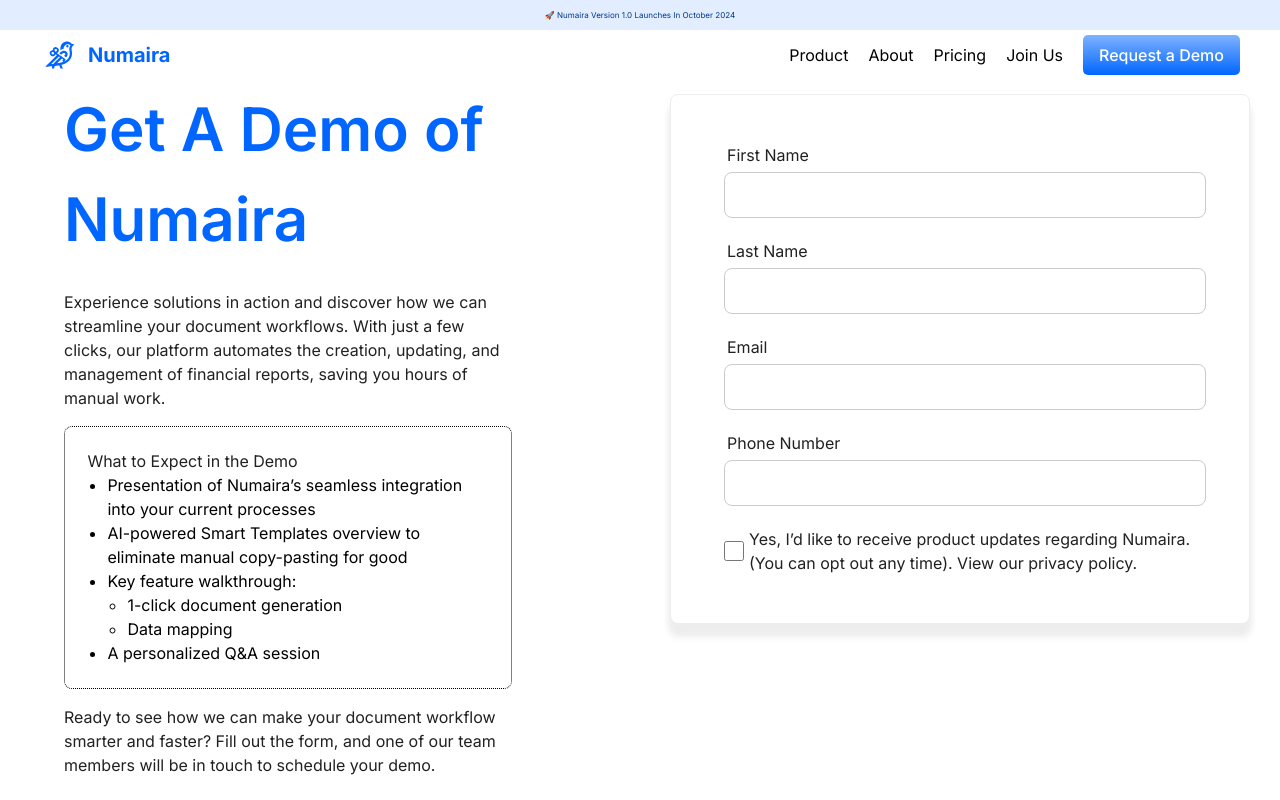
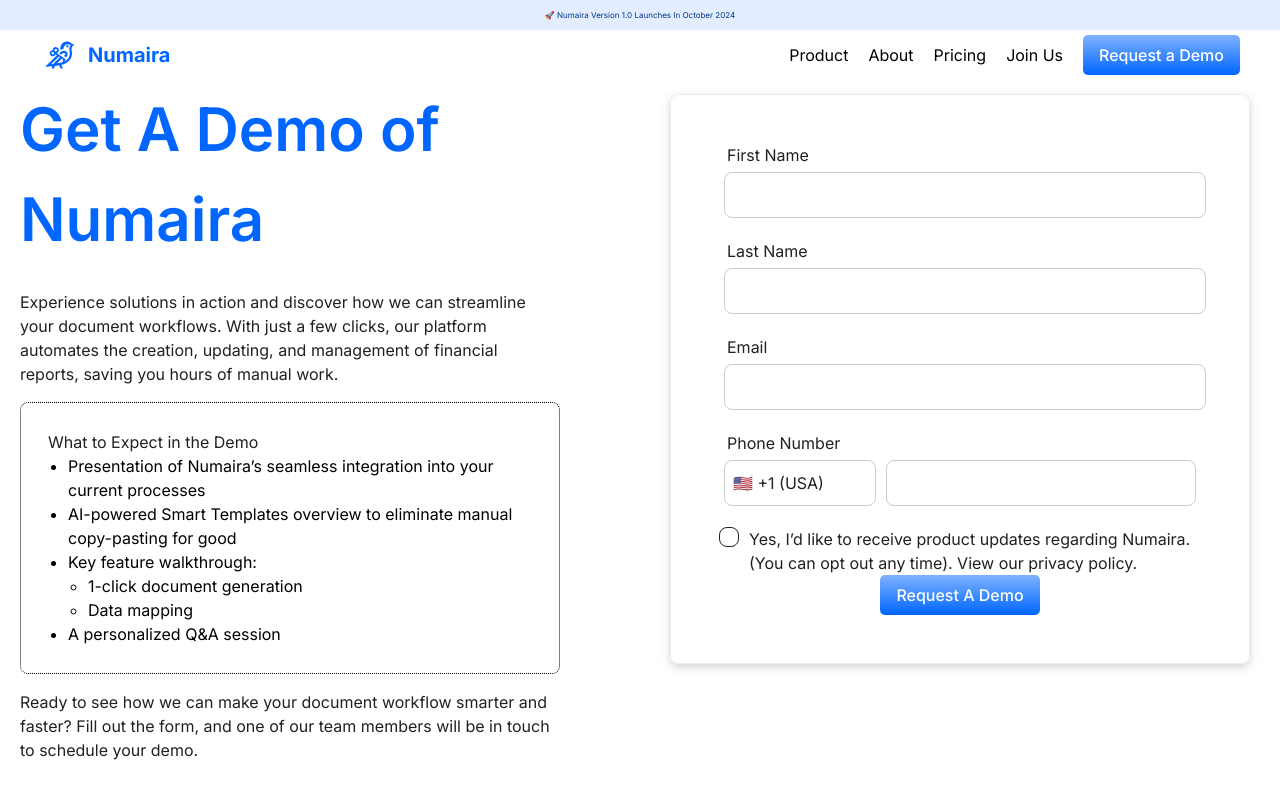
Before and after one commit to Yunzez/numaira, a Next.js app in the folder numaira_landing/: page /demo in a window 1280 px wide. Shown: the top 800 px of the page. Built offline with nearby package versions, Linux system fonts and the light colour scheme.

Commit message:
quick fix on hydration

```diff
--- a/numaira_landing/next.config.mjs
+++ b/numaira_landing/next.config.mjs
@@ -1,13 +1,13 @@
 /** @type {import('next').NextConfig} */
 const nextConfig = {
   async rewrites() {
-      // this is used to customize the routing of the app to pages folder
+    // This is used to customize the routing of the app to pages folder
     return [
       {
         source: '/:path*',
         destination: '/pages/:path*', // The :path parameter is used here so will not be automatically passed in the query object.
       },
-      ]
+    ];
   },
   webpack(config) {
     config.module.rules.push({
@@ -17,6 +17,10 @@
     config.resolve.alias.canvas = false;
     return config;
   },
+  // Enable styled-components compiler support
+  compiler: {
+    styledComponents: true,
+  },
 };
 
 export default nextConfig;
--- a/numaira_landing/package.json
+++ b/numaira_landing/package.json
@@ -19,6 +19,7 @@
     "@types/node": "^20",
     "@types/react": "^18",
     "@types/react-dom": "^18",
+    "babel-plugin-styled-components": "^2.1.4",
     "eslint": "^8",
     "eslint-config-next": "14.2.4",
     "postcss": "^8",
--- a/numaira_landing/src/app/(pages)/demo/page.tsx
+++ b/numaira_landing/src/app/(pages)/demo/page.tsx
@@ -1,14 +1,18 @@
 "use client";
-import React from "react";
+import React, { useState } from "react";
 import Colors from "@/app/colors";
 import Formats from "@/app/formats";
 import styled from "styled-components";
+import PhoneNumberInput from "@/app/components/phoneNumberInput";
+import { StyledButton } from "@/app/components/styled/StyledButton";
+import RocketSVG from "@/app/asset/rocket.svg";
 const page = () => {
+  const [requestSent, setRequestSent] = useState(false);
   return (
-    <div className="flex justify-start">
+    <div className="md:flex justify-start mt-10">
       <section
-        style={{ maxWidth: "50%", textAlign: "left", paddingRight: "10%", paddingLeft:"5%" }}
-        className="p-5 flex flex-col gap-4"
+        style={{ textAlign: "left" }}
+        className="p-5 flex flex-col gap-4 md:ps-5 md:pe-20 flex-grow md:w-1/2"
       >
         <div
           style={{
@@ -60,8 +64,23 @@
                                     schedule your demo."
         />
       </section>
-      <section style={{ maxWidth: "50%" }} className="p-5">
-        <ContactCard className="p-12">
+      <section className="p-5 flex-grow md:w-1/2">
+        <ContactCard className="p-12" style={{ minHeight: "50vh" }}>
+          {requestSent ? (
+            <div className="flex flex-col justify-center" style={{ minHeight: "50vh" }}>
+              <div className="flex justify-center" >
+                <RocketSVG />
+              </div>
+              <div style={{ fontSize: Formats.displaySM, color: Colors.brand500 }} className="py-5 font-bold">
+                Your request is sent!
+              </div>
+              <div style={{ fontSize: Formats.textSM }}>
+                A Numaira team member will be reaching out to you within 24
+                hours.
+              </div>
+            </div>
+          ) : (
+            <>
               <div className="flex flex-col justify-around gap-4">
                 <div>
                   <div style={{ textAlign: "left" }} className="ps-2">
@@ -97,29 +116,81 @@
                   <div style={{ textAlign: "left" }} className="ps-2">
                     Phone Number
                   </div>
+                  <div className="flex">
+                    <PhoneNumberInput />
                     <CustomInputBox
                       type="tel"
                       id="phoneNumber"
                       style={{ width: "100%" }}
                     />
                   </div>
-            <div className="flex justify-start " style={{ textAlign: "left" }}>
-              <CustomInputBox
-                type="checkbox"
-                id="productUpdates"
-                style={{ maxWidth: "20px" }}
-              />
+                </div>
+                <div
+                  className="flex justify-start "
+                  style={{ textAlign: "left" }}
+                >
+                  <CheckboxContainer htmlFor={"productUpdates"}>
+                    <HiddenCheckbox id={"productUpdates"} />
+                    <CustomCheckbox />
+                  </CheckboxContainer>
+
                   <div>
-                Yes, I’d like to receive product updates regarding Numaira. (You
-                can opt out any time). View our privacy policy.
+                    Yes, I’d like to receive product updates regarding Numaira.
+                    (You can opt out any time). View our privacy policy.
                   </div>
                 </div>
               </div>
+              <StyledButton
+                onClick={() => {
+                  console.log("Request A Demo");
+                  setRequestSent(true);
+                }}
+              >
+                Request A Demo
+              </StyledButton>
+            </>
+          )}
         </ContactCard>
       </section>
     </div>
   );
 };
+
+const CheckboxContainer = styled.label`
+  display: inline-block;
+  position: relative;
+  cursor: pointer;
+  padding-left: 30px; /* Spacing for the custom checkbox */
+  font-size: 16px;
+  user-select: none;
+`;
+
+const HiddenCheckbox = styled.input.attrs({ type: "checkbox" })`
+  position: absolute;
+  opacity: 0;
+  cursor: pointer;
+`;
+
+const CustomCheckbox = styled.span`
+  position: absolute;
+  top: 0;
+  left: 0;
+  height: 20px;
+  width: 20px;
+  background-color: ${Colors.neutral};
+  border-radius: ${Formats.roundmd};
+  border: 1.5px solid ${Colors.neutral1000};
+
+  /* When the checkbox is checked, apply different styles */
+  ${HiddenCheckbox}:checked + & {
+    background-color: ${Colors.brand500};
+    border-color: ${Colors.brand200};
+  }
+`;
+
+const CheckboxLabel = styled.span`
+  margin-left: 8px; /* Adjust if needed */
+`;
 
 const DesTextBlock = ({ text }: { text: string }) => {
   return (
@@ -139,16 +210,18 @@
   background: ${Colors.neutral};
   color: ${Colors.neutral1000};
   border: 1px solid ${Colors.neutral200};
-  box-shadow: 0 12px 10px ${Colors.neutral200}, 0 10px 6px ${Colors.neutral200};
+  box-shadow: 0 4px 12px rgba(0, 0, 0, 0.1), 0 2px 6px rgba(0, 0, 0, 0.08);
+
   border-radius: ${Formats.roundmd};
   margin: 10px;
 `;
+
 
 const CustomInputBox = styled.input`
   width: 100%;
   padding: 10px;
   border-radius: ${Formats.roundmd};
-  border: 1.2px solid ${Colors.neutral300};
+  border: 1.5px solid ${Colors.neutral300};
   margin: 5px;
 `;
 
--- /dev/null
+++ b/numaira_landing/src/app/_document.tsx
@@ -0,0 +1,43 @@
+import Document, { Html, Head, Main, NextScript, DocumentContext } from "next/document";
+import { ServerStyleSheet } from "styled-components";
+
+export default class MyDocument extends Document {
+  static async getInitialProps(ctx: DocumentContext) {
+    const sheet = new ServerStyleSheet();
+    const originalRenderPage = ctx.renderPage;
+
+    try {
+      ctx.renderPage = () =>
+        originalRenderPage({
+          enhanceApp: (App) => (props) => sheet.collectStyles(<App {...props} />),
+        });
+
+      const initialProps = await Document.getInitialProps(ctx);
+      return {
+        ...initialProps,
+        styles: (
+          <>
+            {initialProps.styles}
+            {sheet.getStyleElement()}
+          </>
+        ),
+      };
+    } finally {
+      sheet.seal();
+    }
+  }
+
+  render() {
+    return (
+      <Html lang="en">
+        <Head>
+          {/* You can add custom <head> tags here */}
+        </Head>
+        <body>
+          <Main />
+          <NextScript />
+        </body>
+      </Html>
+    );
+  }
+}
--- /dev/null
+++ b/numaira_landing/src/app/components/phoneNumberInput.tsx
@@ -0,0 +1,53 @@
+"use client";
+import React, { useState } from "react";
+import styled from "styled-components";
+import Colors from "@/app/colors"; // Adjust your color path
+import Formats from "@/app/formats"; // Adjust your formats path
+
+const PhoneNumberInput = () => {
+  const [countryCode, setCountryCode] = useState("+1"); // Default to USA
+
+  const handleCountryCodeChange = (e: React.ChangeEvent<HTMLSelectElement>) => {
+    setCountryCode(e.target.value);
+  };
+
+  return (
+    <SelectContainer>
+      <CountryCodeSelect value={countryCode} onChange={handleCountryCodeChange}>
+        <option value="+1">🇺🇸 +1 (USA)</option>
+        <option value="+44">🇬🇧 +44 (UK)</option>
+        <option value="+91">🇮🇳 +91 (India)</option>
+        <option value="+86">🇨🇳 +86 (China)</option>
+        <option value="+61">🇦🇺 +61 (Australia)</option>
+        {/* Add more country codes as needed */}
+      </CountryCodeSelect>
+    </SelectContainer>
+  );
+};
+
+// Styled Components
+
+const SelectContainer = styled.div`
+  display: flex;
+  align-items: center;
+  padding: 8px; /* Padding around the select element */
+  border-radius: ${Formats.roundmd}; /* Add rounded corners */
+  border: 1.5px solid ${Colors.neutral300}; /* Border around the div */
+  margin: 5px;
+`;
+
+const CountryCodeSelect = styled.select`
+  flex-grow: 1;
+  border: none; /* Remove border from the select element */
+  font-size: ${Formats.textMD};
+  color: ${Colors.neutral1000};
+  background-color: ${Colors.neutral};
+
+  &:focus {
+    outline: none;
+  }
+
+  appearance: none; /* Remove default dropdown arrow (optional, if you want to style it) */
+`;
+
+export default PhoneNumberInput;
--- a/numaira_landing/src/app/layout.tsx
+++ b/numaira_landing/src/app/layout.tsx
@@ -5,6 +5,7 @@
 import TopNav from "./components/topNav";
 import CustomLayout from "./customLayout";
 import Head from "next/head"; // Import Head component
+import StyledComponentsRegistry from "./lib/registry";
 
 const inter = Inter({ subsets: ["latin"] });
 
@@ -15,22 +16,17 @@
 }>) {
   return (
     <html lang="en">
-
       <Head>
         <link rel="icon" href="/favicon.ico" sizes="any" />
         <title>{"Numaira"}</title>
-          <meta
-            name="description"
-            content={"Numaira's landing page, testing"}
-          />
+        <meta name="description" content={"Numaira's landing page, testing"} />
       </Head>
 
       <body className={inter.className}>
-
+        <StyledComponentsRegistry>
           <CustomLayout>{children}</CustomLayout>
-
+        </StyledComponentsRegistry>
       </body>
-
     </html>
   );
 }
--- /dev/null
+++ b/numaira_landing/src/app/lib/registry.tsx
@@ -0,0 +1,29 @@
+'use client'
+
+import React, { useState } from 'react'
+import { useServerInsertedHTML } from 'next/navigation'
+import { ServerStyleSheet, StyleSheetManager } from 'styled-components'
+
+export default function StyledComponentsRegistry({
+  children,
+}: {
+  children: React.ReactNode
+}) {
+  // Only create stylesheet once with lazy initial state
+  // x-ref: https://reactjs.org/docs/hooks-reference.html#lazy-initial-state
+  const [styledComponentsStyleSheet] = useState(() => new ServerStyleSheet())
+
+  useServerInsertedHTML(() => {
+    const styles = styledComponentsStyleSheet.getStyleElement()
+    styledComponentsStyleSheet.instance.clearTag()
+    return <>{styles}</>
+  })
+
+  if (typeof window !== 'undefined') return <>{children}</>
+
+  return (
+    <StyleSheetManager sheet={styledComponentsStyleSheet.instance}>
+      {children}
+    </StyleSheetManager>
+  )
+}
```
Also changed, not shown: numaira_landing/src/app/asset/rocket.svg (added), 1 other file (tests, documents, lock files or other folders). Lines whose indentation alone changed are shown as unchanged.
